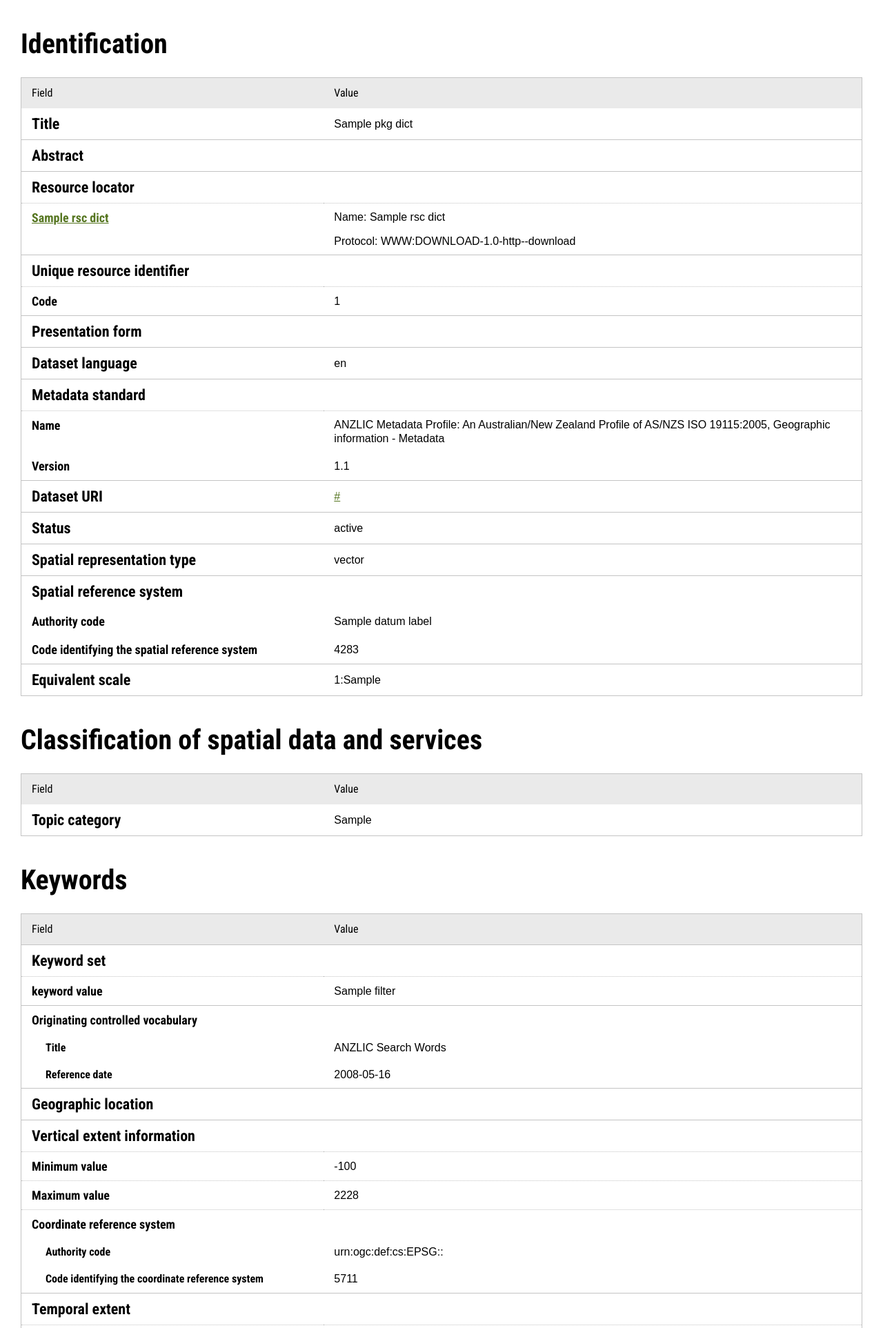
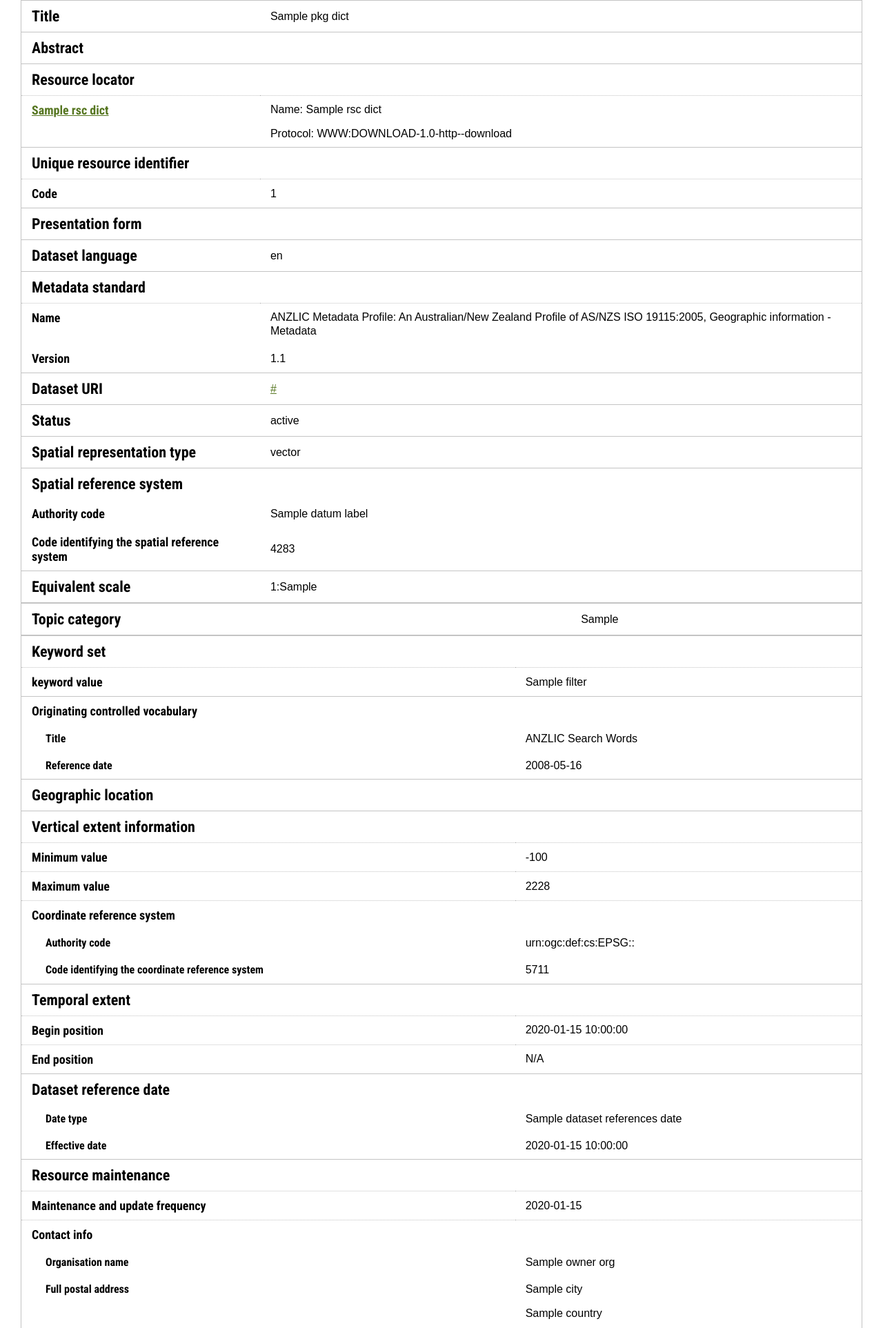
Before and after one commit to DataShades/ckanext-metaexport, a Python web app: template ckanext/metaexport/templates/metaexport/pdf.html in a window 1280 px wide. Shown: the top 1925 px of the page at 69% size. Run offline with Jinja, Linux system fonts and the light colour scheme; the template is opened without the code that fills it: most values are stand-ins (such as "Sample title", 1, 10 or a date in 2020); some libraries are stand-ins or nearby versions.

Commit message:
SXOEHXZDG-579 / move styles to pdf template

```diff
--- a/ckanext/metaexport/templates/metaexport/html.html
+++ b/ckanext/metaexport/templates/metaexport/html.html
@@ -126,11 +126,6 @@
              @media print {
                  .btn.print-btn {
                      display: none;
-                 }
-                 body > h1, thead { display: none; }
-                 table {
-                     margin-bottom: 0px;
-                     page-break-inside: avoid;
                  }
              }
             </style>
--- a/ckanext/metaexport/templates/metaexport/pdf.html
+++ b/ckanext/metaexport/templates/metaexport/pdf.html
@@ -6,5 +6,10 @@
      .btn.print-btn {
          display: none;
      }
+     body > h1, thead { display: none; }
+     table {
+         margin-bottom: 0px;
+         page-break-inside: avoid;
+     }
     </style>
 {% endblock html_styles %}
```
